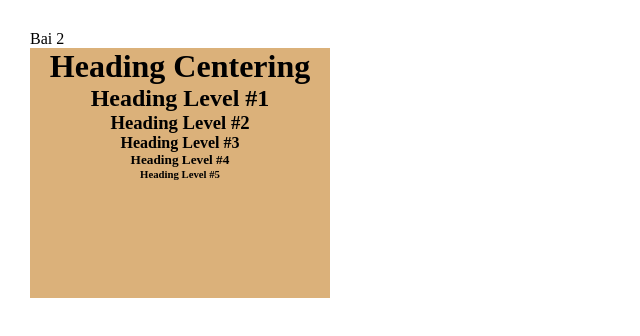
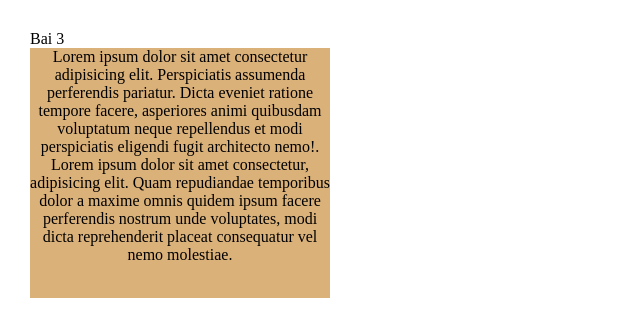
Before and after one commit to atuandev/htcnw, a plain HTML site: page Bai01/html/index.html in a window 1280 px wide. Shown: the whole page, without its empty margins (0-640 px from the left). Drawn offline with Linux system fonts and the light colour scheme; files whose address does not match are found by name.

Commit message:
bai 03 lan 1

```diff
--- a/Bai01/css/style.css
+++ b/Bai01/css/style.css
@@ -11,7 +11,7 @@
     margin-bottom: 20px;
 }
 
-.box-2 {
+.box-3 {
     text-align: center;
     width: 300px;
     height: 250px;
--- a/Bai01/html/index.html
+++ b/Bai01/html/index.html
@@ -17,14 +17,10 @@
 
 <body>
     <div class="container">
-        <p>Bai 2</p>
-        <div class="box box-2">
-            <h1>Heading Centering</h1>
-            <h2>Heading Level #1</h2>
-            <h3>Heading Level #2</h3>
-            <h4>Heading Level #3</h4>
-            <h5>Heading Level #4</h5>
-            <h6>Heading Level #5</h6>
+        <p>Bai 3</p>
+        <div class="box box-3">
+            Lorem ipsum dolor sit amet consectetur adipisicing elit. Perspiciatis assumenda perferendis pariatur. Dicta eveniet ratione tempore facere, asperiores animi quibusdam voluptatum neque repellendus et modi perspiciatis eligendi fugit architecto nemo!. Lorem
+            ipsum dolor sit amet consectetur, adipisicing elit. Quam repudiandae temporibus dolor a maxime omnis quidem ipsum facere perferendis nostrum unde voluptates, modi dicta reprehenderit placeat consequatur vel nemo molestiae.
         </div>
 
     </div>
```
